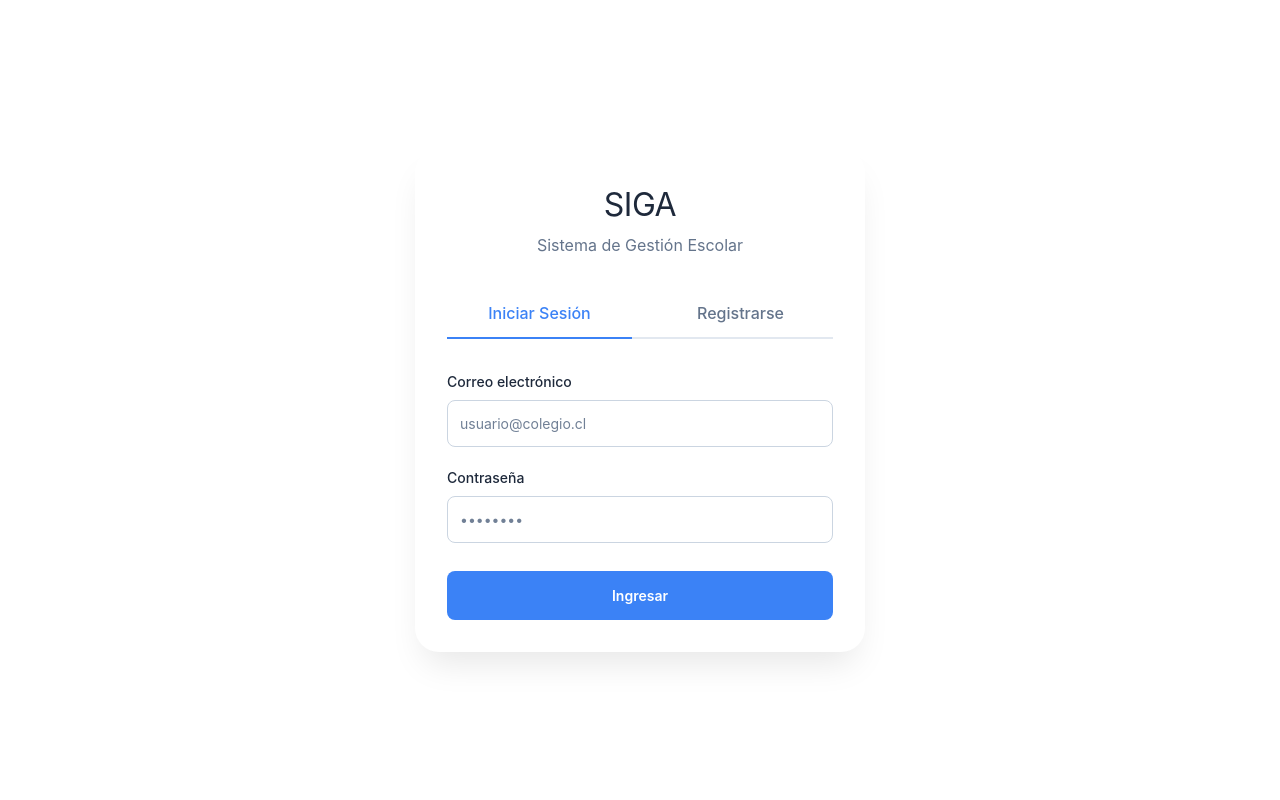
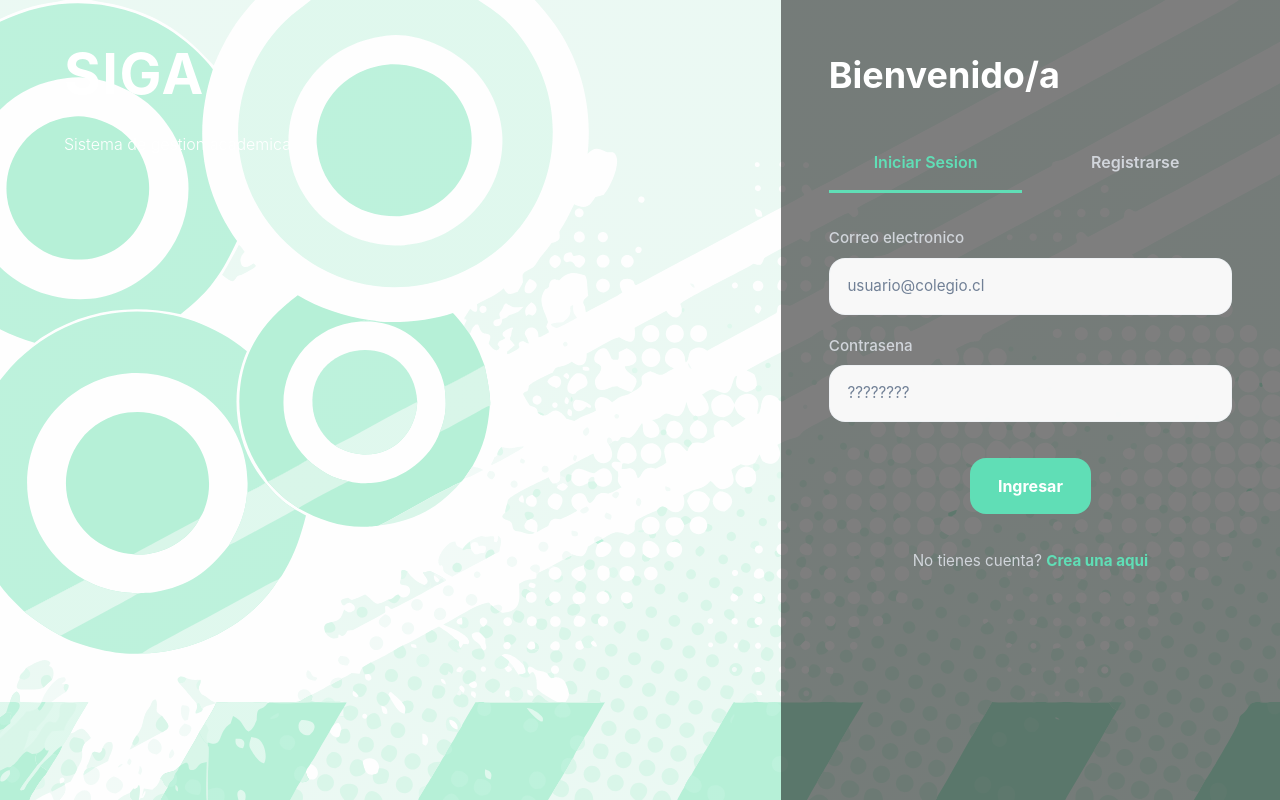
Before and after one commit to kkitaaa/SIGA, a React (Vite) app in the folder frontend/siga/: page / in a window 1280 px wide. Built offline with nearby package versions, Linux system fonts and the light colour scheme.

Commit message:
se mejoro el login junto con el home

```diff
--- a/frontend/siga/src/pages/login.jsx
+++ b/frontend/siga/src/pages/login.jsx
@@ -1,7 +1,7 @@
 import React, { useState } from 'react';
 import '../styles/login.css';
 
-function InicioDeSesión() {
+function InicioDeSesion() {
   const [isLogin, setIsLogin] = useState(true);
   const [showPassword, setShowPassword] = useState(false);
   const [formData, setFormData] = useState({
@@ -24,7 +24,6 @@ const handleSubmit = async (e) => {
     const API_URL = 'http://localhost:3000/api/auth';
 
     if (isLogin) {
-      // --- LÓGICA DE INICIAR SESIÓN ---
       try {
         const response = await fetch(`${API_URL}/login`, {
           method: 'POST',
@@ -40,17 +39,14 @@ const handleSubmit = async (e) => {
         if (response.ok) {
           localStorage.setItem('token', data.token);
           alert(data.mensaje);
-          navigate('/dashboard'); // **Ejemplo de redirección**:
-          // agregar lógica para redirigir al Dashboard
+          // navigate('/dashboard');
         } else {
           alert(`Error: ${data.error}`);
         }
       } catch (error) {
-        alert("Error al conectar con el servidor.");
+        alert('Error al conectar con el servidor.');
       }
-
     } else {
-      // --- LÓGICA DE REGISTRO ---
       try {
         const response = await fetch(`${API_URL}/register`, {
           method: 'POST',
@@ -67,41 +63,47 @@ const handleSubmit = async (e) => {
 
         if (response.ok) {
           alert(data.mensaje);
-          setIsLogin(true); // Cambia automáticamente a la vista de Iniciar Sesión
+          setIsLogin(true);
         } else {
           alert(`Error: ${data.error}`);
         }
       } catch (error) {
-        alert("Error al conectar con el servidor.");
+        alert('Error al conectar con el servidor.');
       }
     }
   };
 
   return (
-    <div className="app-container">
-      <div className="card">
-        <div className="header">
-          <h1>SIGA</h1>
-          <p>Sistema de Gestión Escolar</p>
+    <div className="login-page-container">
+      <div className="login-page-brand">
+        <div className="login-logo">SIGA</div>
+        <div className="login-tagline">Sistema de gestion academica</div>
       </div>
+
+      <div className="login-card">
+        <div className="login-header">
+          <h1>{isLogin ? 'Bienvenido/a' : 'Crea tu cuenta'}</h1>
+        </div>
+
         <div className="toggle-buttons">
           <button
             className={isLogin ? 'active' : ''}
             onClick={() => setIsLogin(true)}
+            type="button"
           >
-            Iniciar Sesión
+            Iniciar Sesion
           </button>
           <button
             className={!isLogin ? 'active' : ''}
             onClick={() => setIsLogin(false)}
+            type="button"
           >
             Registrarse
           </button>
         </div>
 
-        <form onSubmit={handleSubmit}>
+        <form className="login-form" onSubmit={handleSubmit}>
           {!isLogin && (
-            <>
             <div className="input-group">
               <label>Nombre completo</label>
               <input
@@ -110,13 +112,19 @@ const handleSubmit = async (e) => {
                 value={formData.nombre}
                 onChange={handleChange}
                 required
-                  placeholder="Ej: Ana Pérez"
+                placeholder="Ej: Ana Perez"
               />
             </div>
+          )}
 
+          {!isLogin && (
             <div className="input-group">
               <label>Seleccione su rol</label>
-                <select name="rol" value={formData.rol} onChange={handleChange}>
+              <select
+                name="rol"
+                value={formData.rol}
+                onChange={handleChange}
+              >
                 <option value="Directiva">Directiva</option>
                 <option value="Coordinador administrativo">Coordinador administrativo</option>
                 <option value="Coordinador PIE">Coordinador PIE</option>
@@ -124,11 +132,10 @@ const handleSubmit = async (e) => {
                 <option value="Equipo PIE">Equipo PIE</option>
               </select>
             </div>
-            </>
           )}
 
           <div className="input-group">
-            <label>Correo electrónico</label>
+            <label>Correo electronico</label>
             <input
               type="email"
               name="email"
@@ -140,20 +147,24 @@ const handleSubmit = async (e) => {
           </div>
 
           <div className="input-group">
-            <label>Contraseña</label>
+            <label>Contrasena</label>
             <div className="password-wrapper">
               <input
-                type={showPassword ? "text" : "password"}
+                type={showPassword ? 'text' : 'password'}
                 name="password"
                 value={formData.password}
                 onChange={handleChange}
                 required
-                placeholder="••••••••"
+                placeholder="????????"
               />
-              <button type="button" className="password-toggle" onClick={() => setShowPassword(!showPassword)}>
+              <button
+                type="button"
+                className="password-toggle"
+                onClick={() => setShowPassword(!showPassword)}
+              >
                 <span
                   className="iconify"
-                  data-icon={showPassword ? "heroicons:eye-slash" : "heroicons:eye"}
+                  data-icon={showPassword ? 'heroicons:eye-slash' : 'heroicons:eye'}
                   data-width="20"
                   data-height="20"
                 ></span>
@@ -164,10 +175,21 @@ const handleSubmit = async (e) => {
           <button type="submit" className="submit-btn">
             {isLogin ? 'Ingresar' : 'Crear cuenta'}
           </button>
+
+          <p className="register-text">
+            {isLogin ? 'No tienes cuenta?' : 'Ya tienes cuenta?'}{' '}
+            <button
+              type="button"
+              className="toggle-link"
+              onClick={() => setIsLogin(!isLogin)}
+            >
+              {isLogin ? 'Crea una aqui' : 'Ingresa aqui'}
+            </button>
+          </p>
         </form>
       </div>
     </div>
   );
 }
 
-export default InicioDeSesión;
+export default InicioDeSesion;
--- a/frontend/siga/src/styles/home.css
+++ b/frontend/siga/src/styles/home.css
@@ -3,10 +3,12 @@
   display: flex;
   flex-direction: column;
   padding: 1.5rem;
-  background: #f5f7fa;
+  background: #f5f7fa url('/img/FondoSIGA.svg') no-repeat center center;
+  background-size: cover;
   font-family: "Segoe UI", "Segoe UI Variable", sans-serif;
   font-weight: 400;
 }
+
 
 .home-topbar {
   display: flex;
--- a/frontend/siga/src/styles/login.css
+++ b/frontend/siga/src/styles/login.css
@@ -1,4 +1,4 @@
-/* Reset básico */
+/* Reset b?sico */
 * {
   margin: 0;
   padding: 0;
@@ -6,162 +6,124 @@
 }
 
 body {
-  font-family: 'Inter', system-ui, -apple-system, sans-serif;
-  background: linear-gradient(135deg, #f5f7fa 0%, #e9edf2 100%);
+  font-family: 'Segoe UI', 'Segoe UI Variable', sans-serif;
+  min-height: 100vh;
+  background: #f4faf7;
+}
+
+.login-page-container {
+  min-height: 100vh;
+  display: grid;
+  grid-template-columns: 1.2fr 0.8fr;
+  align-items: stretch;
+  padding: 0 0 0 2rem;
+  gap: 0;
+  background: linear-gradient(rgba(255,255,255,0.3), rgba(255,255,255,0.3)), url('/img/FondoLogin.svg') no-repeat center center;
+  background-size: cover;
+  background-blend-mode: lighten;
+}
+
+.login-page-brand {
+  display: flex;
+  flex-direction: column;
+  justify-content: flex-start;
+  gap: 1rem;
+  padding: 2rem 0 0 2rem;
+  color: #ffffff;
+}
+
+.login-logo {
+  font-size: 3.5rem;
+  font-weight: 700;
+  letter-spacing: 0.1rem;
+}
+
+.login-tagline {
+  font-size: 1rem;
+  font-weight: 300;
+  max-width: 18rem;
+}
+
+.login-card {
+  width: 100%;
+  background: rgba(0, 0, 0, 0.5);
+  border-radius: 0;
+  padding: 3rem;
+  box-shadow: none;
+  color: #e5e7eb;
+  align-self: stretch;
   min-height: 100vh;
 }
 
-.app-container {
-  display: flex;
-  justify-content: center;
-  align-items: center;
-  min-height: 100vh;
-  padding: 1rem;
-}
-
-.card {
-  background: white;
-  border-radius: 1.5rem;
-  box-shadow: 0 20px 35px -10px rgba(0, 0, 0, 0.1);
-  padding: 2rem;
-  width: 100%;
-  max-width: 450px;
-  transition: all 0.2s ease;
-}
-
-.header {
-  text-align: center;
+.login-header h1 {
+  font-size: 2.25rem;
+  font-weight: 700;
   margin-bottom: 2rem;
-}
-
-.header h1 {
-  font-size: 2rem;
-  color: #1e293b;
-  letter-spacing: -0.5px;
-}
-
-.header p {
-  color: #64748b;
-  margin-top: 0.25rem;
-}
-
-.header small {
-  color: #94a3b8;
-  font-size: 0.75rem;
+  color: #ffffff;
 }
 
 .toggle-buttons {
   display: flex;
   gap: 1rem;
+  border-bottom: 2px solid transparent;
   margin-bottom: 2rem;
-  border-bottom: 2px solid #e2e8f0;
 }
 
 .toggle-buttons button {
   flex: 1;
   background: none;
   border: none;
-  padding: 0.75rem;
+  padding: 1rem 0;
+  color: #d1d5db;
   font-size: 1rem;
-  font-weight: 500;
   cursor: pointer;
-  color: #64748b;
-  transition: all 0.2s;
-  border-bottom: 2px solid transparent;
-  margin-bottom: -2px;
+  transition: color 0.2s ease;
+  border-bottom: 3px solid transparent;
+  font-weight: 600;
 }
 
 .toggle-buttons button.active {
-  color: #3b82f6;
-  border-bottom-color: #3b82f6;
+  color: #60DEB6;
+  border-bottom-color: #60DEB6;
+}
+
+.login-form {
+  display: flex;
+  flex-direction: column;
+  gap: 1.25rem;
 }
 
 .input-group {
-  margin-bottom: 1.25rem;
+  display: flex;
+  flex-direction: column;
+  gap: 0.5rem;
 }
 
 .input-group label {
-  display: block;
+  color: #d1d5db;
+  font-size: 0.95rem;
   font-weight: 500;
-  margin-bottom: 0.5rem;
-  color: #1e293b;
-  font-size: 0.875rem;
 }
 
 .input-group input,
 .input-group select {
   width: 100%;
-  padding: 0.75rem;
-  border: 1px solid #cbd5e1;
-  border-radius: 0.5rem;
-  font-size: 0.875rem;
-  transition: border 0.2s;
+  border: 1px solid rgba(226, 232, 240, 0.4);
+  border-radius: 1rem;
+  padding: 1rem 1.1rem;
+  background: rgba(255, 255, 255, 0.95);
+  color: #111827;
+  font-size: 0.95rem;
   font-family: inherit;
 }
 
 .input-group input:focus,
 .input-group select:focus {
   outline: none;
-  border-color: #3b82f6;
-  box-shadow: 0 0 0 3px rgba(59, 130, 246, 0.1);
+  border-color: #34d399;
+  box-shadow: 0 0 0 4px rgba(16, 185, 129, 0.15);
 }
 
-.input-group small {
-  display: block;
-  margin-top: 0.25rem;
-  color: #64748b;
-  font-size: 0.7rem;
-}
-
-.submit-btn {
-  width: 100%;
-  background: #3b82f6;
-  color: white;
-  border: none;
-  padding: 0.875rem;
-  border-radius: 0.5rem;
-  font-weight: 600;
-  font-size: 0.875rem;
-  cursor: pointer;
-  transition: background 0.2s;
-  margin-top: 0.5rem;
-}
-
-.submit-btn:hover {
-  background: #2563eb;
-}
-
-.info-note {
-  margin-top: 2rem;
-  padding-top: 1rem;
-  border-top: 1px solid #e2e8f0;
-  font-size: 0.75rem;
-  color: #64748b;
-}
-
-.info-note p {
-  font-weight: 600;
-  margin-bottom: 0.5rem;
-}
-
-.info-note ul {
-  list-style: none;
-  padding-left: 0;
-}
-
-.info-note li {
-  margin-bottom: 0.25rem;
-  padding-left: 1rem;
-  position: relative;
-}
-
-.info-note li::before {
-  content: "✓";
-  position: absolute;
-  left: 0;
-  color: #3b82f6;
-}
-/* Mostrar/ocultar contraseña */
 .password-wrapper {
   position: relative;
   display: flex;
@@ -170,22 +132,89 @@ body {
 
 .password-wrapper input {
   flex: 1;
-  padding-right: 45px;
+  padding-right: 3rem;
 }
 
 .password-toggle {
   position: absolute;
-  right: 10px;
+  right: 0.9rem;
   background: none;
   border: none;
   cursor: pointer;
-  font-size: 1.2rem;
-  padding: 0;
-  margin: 0;
-  color: #64748b;
-  transition: color 0.2s;
+  color: #6b7280;
 }
 
-.password-toggle:hover {
-  color: #3b82f6;
+.submit-btn {
+  margin: 1rem auto 0;
+  width: fit-content;
+  display: inline-flex;
+  justify-content: center;
+  padding: 1rem 1.75rem;
+  border-radius: 1rem;
+  border: none;
+  font-size: 1rem;
+  font-weight: 700;
+  color: #ffffff;
+  background: #60DEB6;
+  cursor: pointer;
+  transition: transform 0.2s ease, background 0.2s ease;
 }
+
+.submit-btn:hover {
+  background: #49c79a;
+  transform: translateY(-1px);
+}
+
+.register-text {
+  margin-top: 1rem;
+  font-size: 0.95rem;
+  color: #d1d5db;
+  text-align: center;
+}
+
+.toggle-link {
+  background: none;
+  border: none;
+  color: #60DEB6;
+  cursor: pointer;
+  font-weight: 700;
+}
+
+.toggle-link:hover {
+  text-decoration: underline;
+}
+
+@media (max-width: 1000px) {
+  .login-page-container {
+    grid-template-columns: 1fr;
+    padding: 1.5rem;
+  }
+
+  .login-page-brand {
+    padding: 1.5rem 0;
+  }
+
+  .login-card {
+    max-width: 100%;
+    margin-left: 0;
+  }
+}
+
+@media (max-width: 640px) {
+  .login-page-container {
+    padding: 1rem;
+  }
+
+  .login-logo {
+    font-size: 2.75rem;
+  }
+
+  .login-card {
+    padding: 1.5rem;
+    border-radius: 1.5rem;
+  }
+
+  .toggle-buttons button {
+    font-size: 0.95rem;
+  }
+}
```
Also changed, not shown: frontend/siga/public/img/FondoLogin.svg (added), 1 other file (tests, documents, lock files or other folders). Lines whose indentation alone changed are shown as unchanged.
